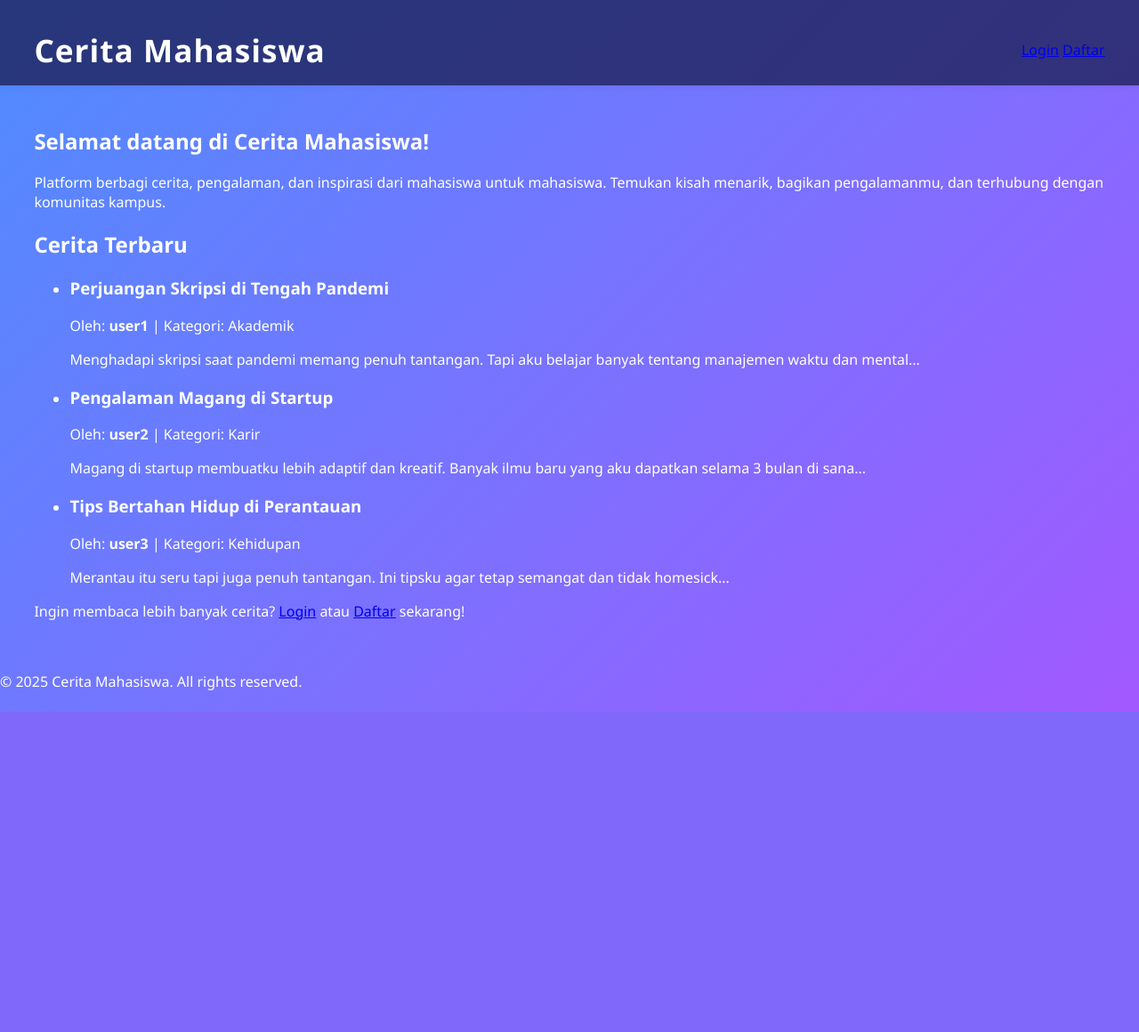
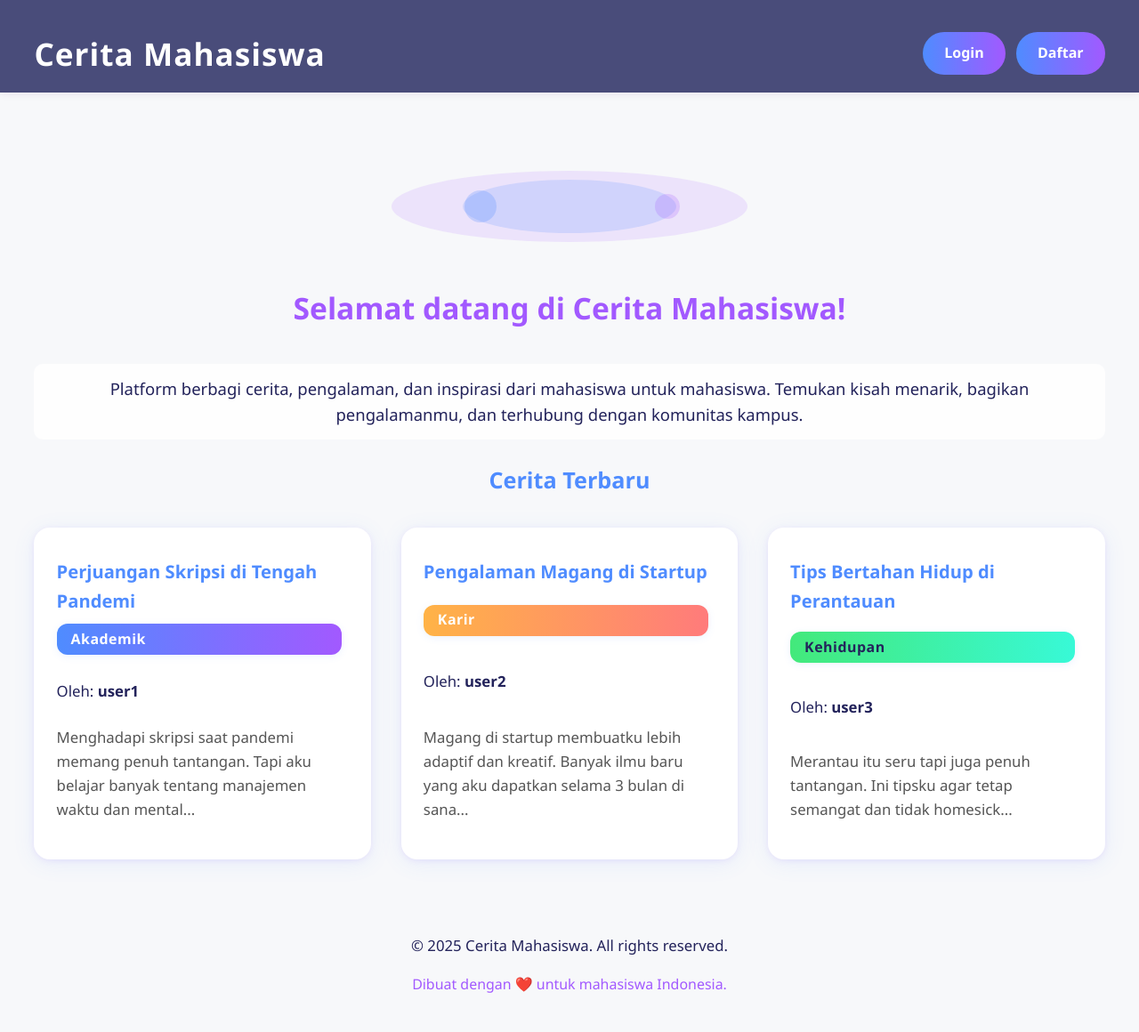
Before and after one commit to VanisaIndriyani/ProyekCeritaApp, a PHP site: page /index.html in a window 1280 px wide. Shown: the whole page at 89% size. Before the commit the page ends 800 px from the top, so only its background shows below. Run offline with PHP 8.4, Linux system fonts and the light colour scheme.

Commit message:
Perbaikan halaman public

```diff
--- a/public/index.html
+++ b/public/index.html
@@ -16,33 +16,46 @@
     </header>
     <main>
         <section class="hero">
+            <div style="max-width:420px;margin:0 auto 1.5em auto;">
+                <!-- Ilustrasi SVG simple -->
+                <svg width="100%" height="120" viewBox="0 0 420 120" fill="none" xmlns="http://www.w3.org/2000/svg">
+                  <ellipse cx="210" cy="60" rx="200" ry="40" fill="#a259ff" fill-opacity="0.13"/>
+                  <ellipse cx="210" cy="60" rx="120" ry="30" fill="#4f8cff" fill-opacity="0.18"/>
+                  <circle cx="110" cy="60" r="18" fill="#4f8cff" fill-opacity="0.25"/>
+                  <circle cx="320" cy="60" r="14" fill="#a259ff" fill-opacity="0.22"/>
+                </svg>
+            </div>
             <h2>Selamat datang di Cerita Mahasiswa!</h2>
-            <p>Platform berbagi cerita, pengalaman, dan inspirasi dari mahasiswa untuk mahasiswa. Temukan kisah menarik, bagikan pengalamanmu, dan terhubung dengan komunitas kampus.</p>
+            <p class="hero-desc">Platform berbagi cerita, pengalaman, dan inspirasi dari mahasiswa untuk mahasiswa. Temukan kisah menarik, bagikan pengalamanmu, dan terhubung dengan komunitas kampus.</p>
         </section>
         <section class="public-section">
             <h2>Cerita Terbaru</h2>
             <ul class="story-list">
                 <li>
                     <h3>Perjuangan Skripsi di Tengah Pandemi</h3>
-                    <p>Oleh: <b>user1</b> | Kategori: Akademik</p>
+                    <span class="badge badge-akademik">Akademik</span>
+                    <p>Oleh: <b>user1</b></p>
                     <p class="excerpt">Menghadapi skripsi saat pandemi memang penuh tantangan. Tapi aku belajar banyak tentang manajemen waktu dan mental...</p>
                 </li>
                 <li>
                     <h3>Pengalaman Magang di Startup</h3>
-                    <p>Oleh: <b>user2</b> | Kategori: Karir</p>
+                    <span class="badge badge-karir">Karir</span>
+                    <p>Oleh: <b>user2</b></p>
                     <p class="excerpt">Magang di startup membuatku lebih adaptif dan kreatif. Banyak ilmu baru yang aku dapatkan selama 3 bulan di sana...</p>
                 </li>
                 <li>
                     <h3>Tips Bertahan Hidup di Perantauan</h3>
-                    <p>Oleh: <b>user3</b> | Kategori: Kehidupan</p>
+                    <span class="badge badge-kehidupan">Kehidupan</span>
+                    <p>Oleh: <b>user3</b></p>
                     <p class="excerpt">Merantau itu seru tapi juga penuh tantangan. Ini tipsku agar tetap semangat dan tidak homesick...</p>
                 </li>
             </ul>
-            <p style="margin-top:1em;">Ingin membaca lebih banyak cerita? <a href="login.html">Login</a> atau <a href="register.html">Daftar</a> sekarang!</p>
+
         </section>
     </main>
     <footer>
         <p>&copy; 2025 Cerita Mahasiswa. All rights reserved.</p>
+        <p style="font-size:0.95em;color:#a259ff;margin-top:0.5em;">Dibuat dengan ❤️ untuk mahasiswa Indonesia.</p>
     </footer>
 </body>
 </html>
--- a/public/style.css
+++ b/public/style.css
@@ -1,9 +1,11 @@
 body {
-    font-family: 'Segoe UI', Arial, sans-serif;
-    background: linear-gradient(135deg, #4f8cff 0%, #a259ff 100%);
+    background: #f7f8fa;
+    color: #23235b;
+    min-height: 100vh;
     margin: 0;
-    min-height: 100vh;
-    color: #fff;
+    font-family: 'Segoe UI', 'Roboto', Arial, sans-serif;
+    font-size: 1.05em;
+    line-height: 1.6;
 }
 
 header {
@@ -271,6 +273,127 @@ form#storyForm button:hover {
     background: linear-gradient(90deg, #a259ff, #4f8cff);
     transform: scale(1.04);
 }
+.story-list {
+    display: flex;
+    flex-wrap: wrap;
+    gap: 2em;
+    list-style: none;
+    padding: 0;
+    margin: 2em 0 0 0;
+    justify-content: center;
+}
+.story-list li {
+    background: #fff;
+    color: #23235b;
+    border-radius: 18px;
+    box-shadow: 0 4px 24px rgba(79,140,255,0.10), 0 1.5px 6px rgba(162,89,255,0.10);
+    padding: 2em 1.5em 1.5em 1.5em;
+    min-width: 270px;
+    max-width: 340px;
+    flex: 1 1 300px;
+    margin-bottom: 1em;
+    transition: transform 0.18s, box-shadow 0.18s;
+    display: flex;
+    flex-direction: column;
+    justify-content: space-between;
+}
+.story-list li:hover {
+    transform: translateY(-6px) scale(1.03);
+    box-shadow: 0 8px 32px rgba(79,140,255,0.18), 0 3px 12px rgba(162,89,255,0.18);
+}
+.story-list h3 {
+    margin: 0 0 0.5em 0;
+    font-size: 1.2em;
+    color: #4f8cff;
+}
+.story-list .excerpt {
+    font-size: 1em;
+    color: #555;
+    margin-top: 0.5em;
+}
+.public-section h2 {
+    color: #4f8cff;
+    margin-bottom: 1.2em;
+    text-align: center;
+}
+.hero {
+    text-align: center;
+    margin: 2.5em 0 1.5em 0;
+}
+.hero h2 {
+    color: #a259ff;
+    font-size: 2em;
+    margin-bottom: 0.5em;
+}
+.hero p {
+    color: #fff;
+    font-size: 1.1em;
+    margin-bottom: 0;
+}
+.hero-desc {
+    color: #23235b !important;
+    font-size: 1.08em;
+    margin-bottom: 0;
+    font-weight: 500;
+    text-shadow: 0 1px 2px rgba(255,255,255,0.18);
+    background: rgba(255,255,255,0.85);
+    border-radius: 10px;
+    padding: 0.7em 1.2em;
+    display: inline-block;
+    margin-top: 1em;
+}
+.btn {
+    background: linear-gradient(90deg, #4f8cff, #a259ff);
+    color: #fff;
+    border: none;
+    border-radius: 25px;
+    padding: 0.7em 1.5em;
+    font-size: 1rem;
+    cursor: pointer;
+    margin-left: 0.5em;
+    font-weight: bold;
+    text-decoration: none;
+    transition: background 0.2s, color 0.2s, transform 0.15s;
+    display: inline-block;
+}
+.btn:hover {
+    background: linear-gradient(90deg, #a259ff, #4f8cff);
+    color: #fff;
+    transform: scale(1.06);
+}
+.badge {
+    display: inline-block;
+    padding: 0.3em 1em;
+    border-radius: 12px;
+    font-size: 0.95em;
+    font-weight: bold;
+    margin-bottom: 0.7em;
+    margin-right: 0.5em;
+    color: #fff;
+    letter-spacing: 0.5px;
+    box-shadow: 0 2px 8px rgba(79,140,255,0.10);
+}
+.badge-akademik {
+    background: linear-gradient(90deg, #4f8cff, #a259ff);
+}
+.badge-karir {
+    background: linear-gradient(90deg, #ffb347, #ff7b7b);
+}
+.badge-kehidupan {
+    background: linear-gradient(90deg, #43e97b, #38f9d7);
+    color: #23235b;
+}
+.hero svg {
+    display: block;
+    margin: 0 auto 1.2em auto;
+    max-width: 100%;
+    height: auto;
+}
+footer {
+    text-align: center;
+    margin-top: 2.5em;
+    padding-bottom: 1.5em;
+}
 @media (max-width: 600px) {
     header, main {
         padding: 1rem 2vw;
```
